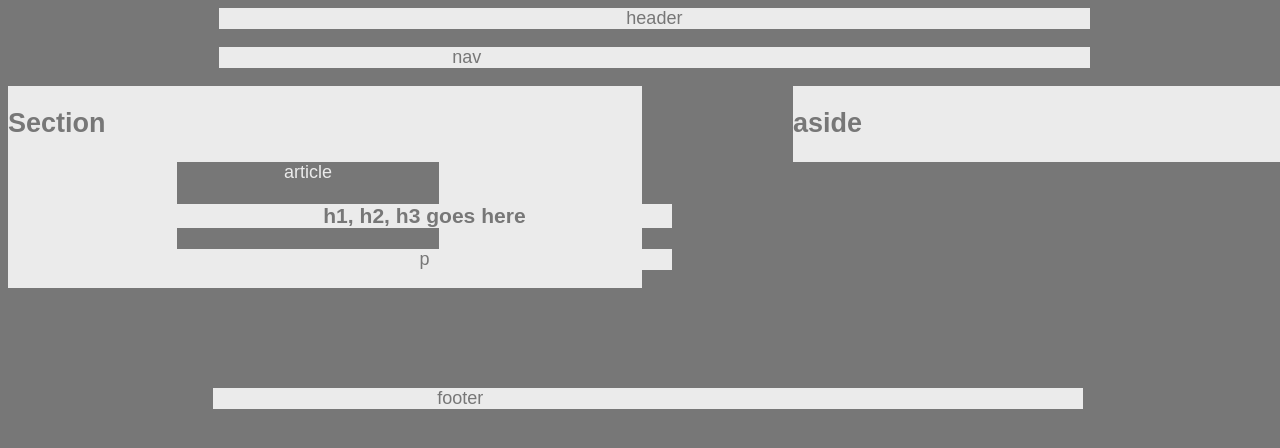
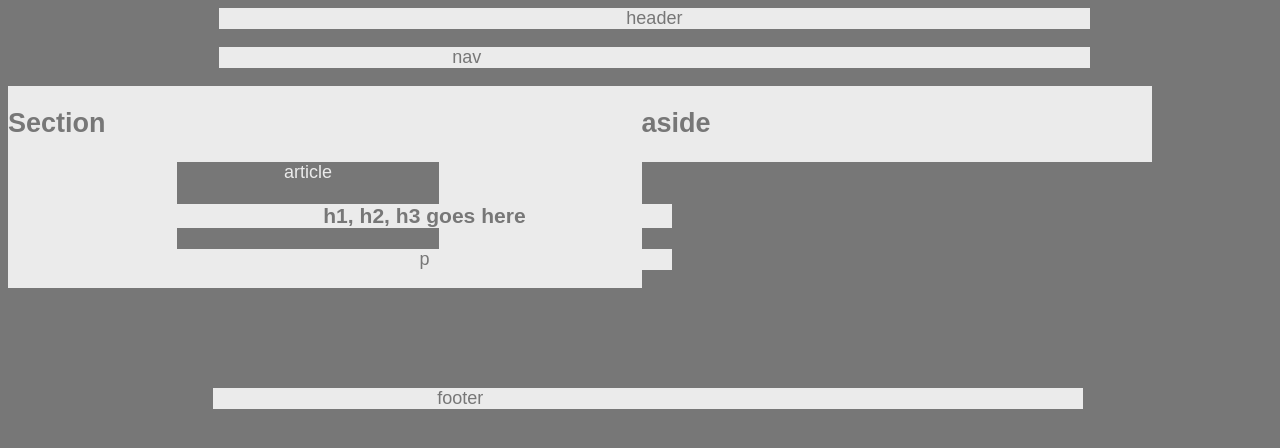
Before and after one commit to Livi143/HW-Wireframe1, a plain HTML site: page index.html in a window 1280 px wide. Drawn offline with Linux system fonts and the light colour scheme.

Commit message:
almost there

```diff
--- a/assets/style.css
+++ b/assets/style.css
@@ -49,8 +49,9 @@ h3, p {
 
 aside {
     background: #ebebeb;
-    float: right;
+    float: left;
     width: 495px;
+    padding-right: 15px;
 }
 
 .clearfix:after {
```
